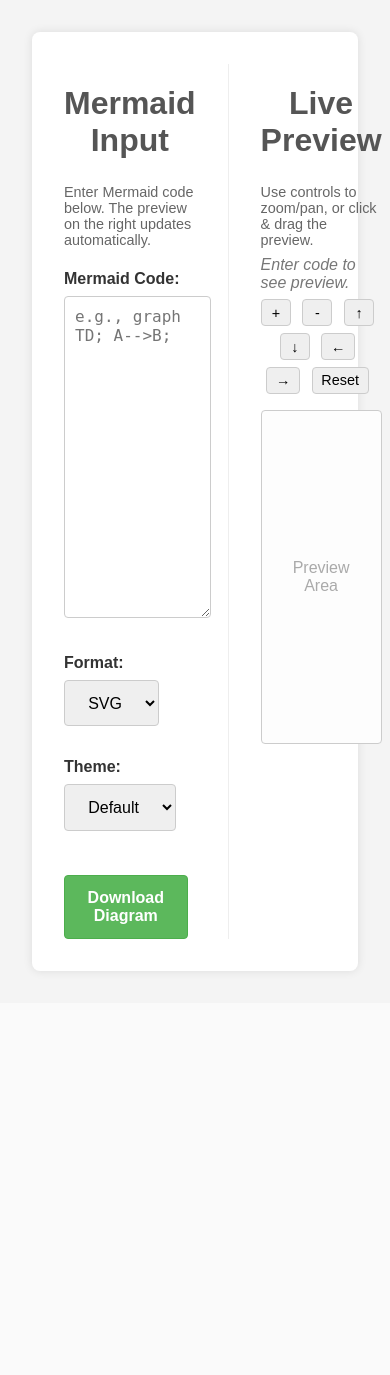
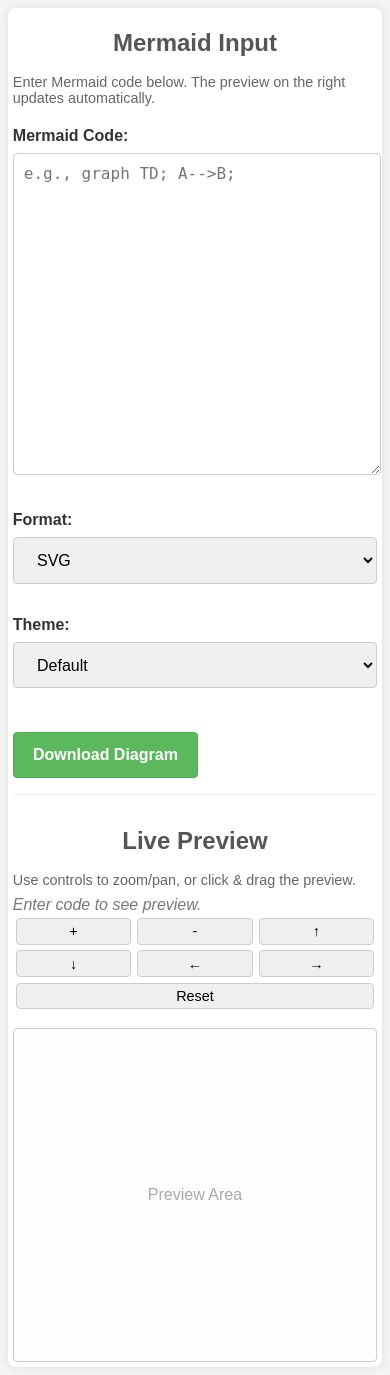
Before and after one commit to chunhualiao/mermaid-rendering, a Flask app: template templates/index.html in a window 390 px wide. Before the commit the page ends 974 px from the top, so only its background shows below. Run offline with Flask 2, Linux system fonts and the light colour scheme; the template is opened without the code that fills it, so the values that code supplies are empty.

Commit message:
rendering for mobile view

```diff
--- a/templates/index.html
+++ b/templates/index.html
@@ -5,10 +5,80 @@
     <meta name="viewport" content="width=device-width, initial-scale=1.0">
     <title>Mermaid Live Renderer</title>
     <style>
-        body { font-family: sans-serif; margin: 2em; background-color: #f4f4f4; color: #333; }
-        .container { max-width: 1200px; margin: auto; background: #fff; padding: 2em; border-radius: 8px; box-shadow: 0 0 10px rgba(0,0,0,0.1); display: flex; gap: 2em;}
+        body { font-family: sans-serif; margin: 1em; background-color: #f4f4f4; color: #333; }
+        .container { max-width: 1200px; margin: auto; background: #fff; padding: 1em; border-radius: 8px; box-shadow: 0 0 10px rgba(0,0,0,0.1); display: flex; gap: 2em;}
         .input-area { flex: 1; }
         .preview-area { flex: 1; border-left: 1px solid #eee; padding-left: 2em; }
+
+        /* Mobile responsive styles */
+        @media (max-width: 768px) {
+            body { margin: 0.5em; }
+            .container {
+                flex-direction: column;
+                padding: 0.5em;
+                gap: 1em;
+            }
+            .input-area {
+                width: 100%;
+            }
+            .preview-area {
+                width: 100%;
+                border-left: none;
+                padding-left: 0;
+                border-top: 1px solid #eee;
+                padding-top: 1em;
+            }
+            h1 { font-size: 1.5em; }
+            textarea {
+                width: 95%;
+                min-height: 200px;
+            }
+            .options {
+                flex-direction: column;
+                align-items: stretch;
+            }
+            .options > div {
+                width: 100%;
+            }
+            select {
+                width: 100%;
+                margin-top: 0.5em;
+                margin-right: 0;
+            }
+            .preview-controls {
+                display: flex;
+                flex-wrap: wrap;
+                justify-content: center;
+            }
+            .preview-controls button {
+                padding: 0.5em;
+                font-size: 1rem;
+                min-width: 40px;
+                margin: 0.2em;
+            }
+            #preview-box {
+                min-height: 200px;
+            }
+        }
+
+        @media (max-width: 480px) {
+            .container {
+                padding: 0.3em;
+            }
+            textarea {
+                width: 93%;
+                min-height: 150px;
+            }
+            .preview-controls {
+                display: flex;
+                flex-wrap: wrap;
+                justify-content: center;
+            }
+            .preview-controls button {
+                flex: 1 1 30%;
+                margin: 0.2em;
+            }
+        }
         h1 { color: #555; text-align: center; margin-bottom: 1em; width: 100%;}
         label { display: block; margin-top: 1em; font-weight: bold; }
         textarea { width: 95%; min-height: 300px; margin-top: 0.5em; padding: 10px; border: 1px solid #ccc; border-radius: 4px; font-family: monospace; font-size: 1rem; }
```
